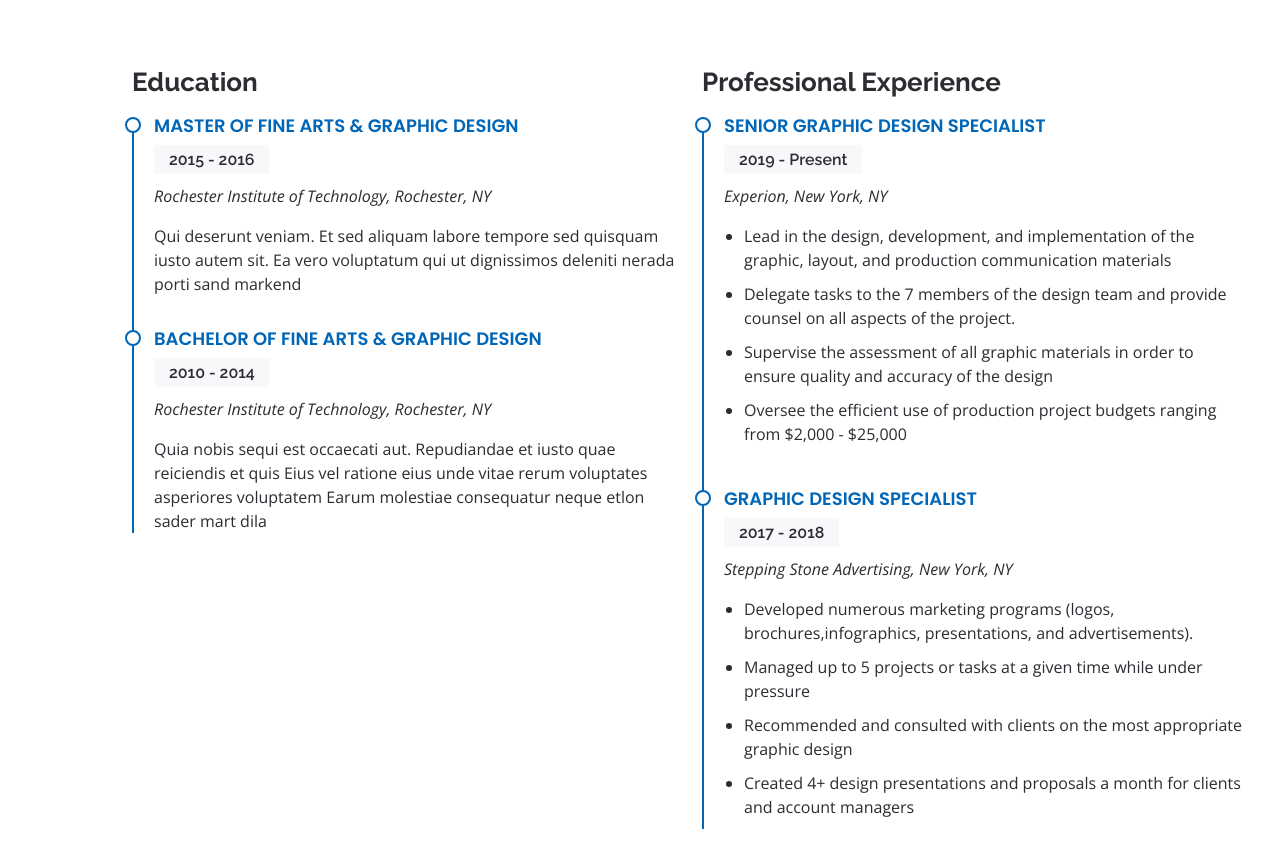
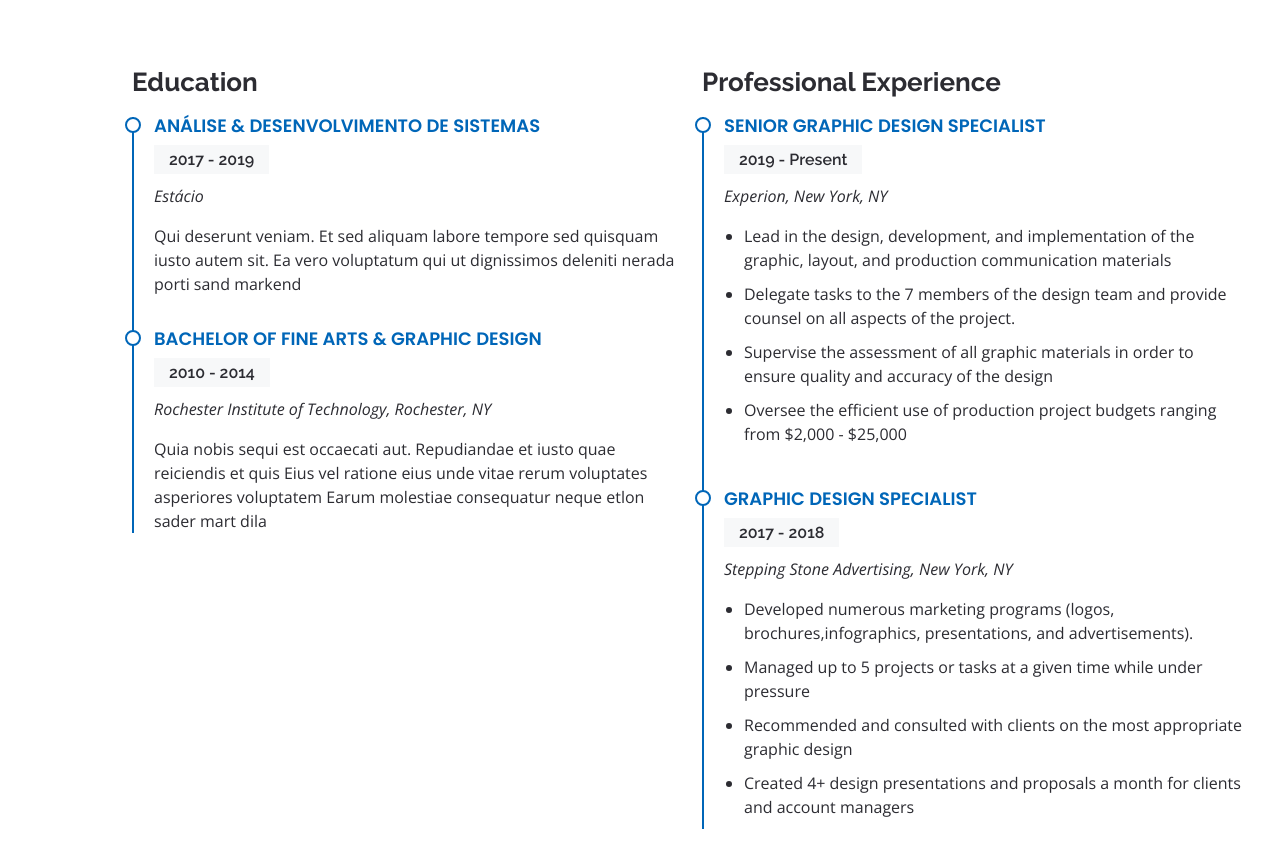
Before and after one commit to marcelobianco/marcelobianco.github.io, a plain HTML site: page index.html in a window 1280 px wide. Shown: the part 2065-2932 px from the top of the page. Drawn offline with nearby package versions, Linux system fonts and the light colour scheme.

Commit message:
Add Resumo

```diff
--- a/index.html
+++ b/index.html
@@ -196,9 +196,9 @@
           <div class="col-lg-6">
             <h3 class="resume-title">Education</h3>
             <div class="resume-item">
-              <h4>Master of Fine Arts &amp; Graphic Design</h4>
-              <h5>2015 - 2016</h5>
-              <p><em>Rochester Institute of Technology, Rochester, NY</em></p>
+              <h4>Análise &amp; Desenvolvimento de Sistemas</h4>
+              <h5>2017 - 2019</h5>
+              <p><em>Estácio</em></p>
               <p>Qui deserunt veniam. Et sed aliquam labore tempore sed quisquam iusto autem sit. Ea vero voluptatum qui ut dignissimos deleniti nerada porti sand markend</p>
             </div>
             <div class="resume-item">
```
